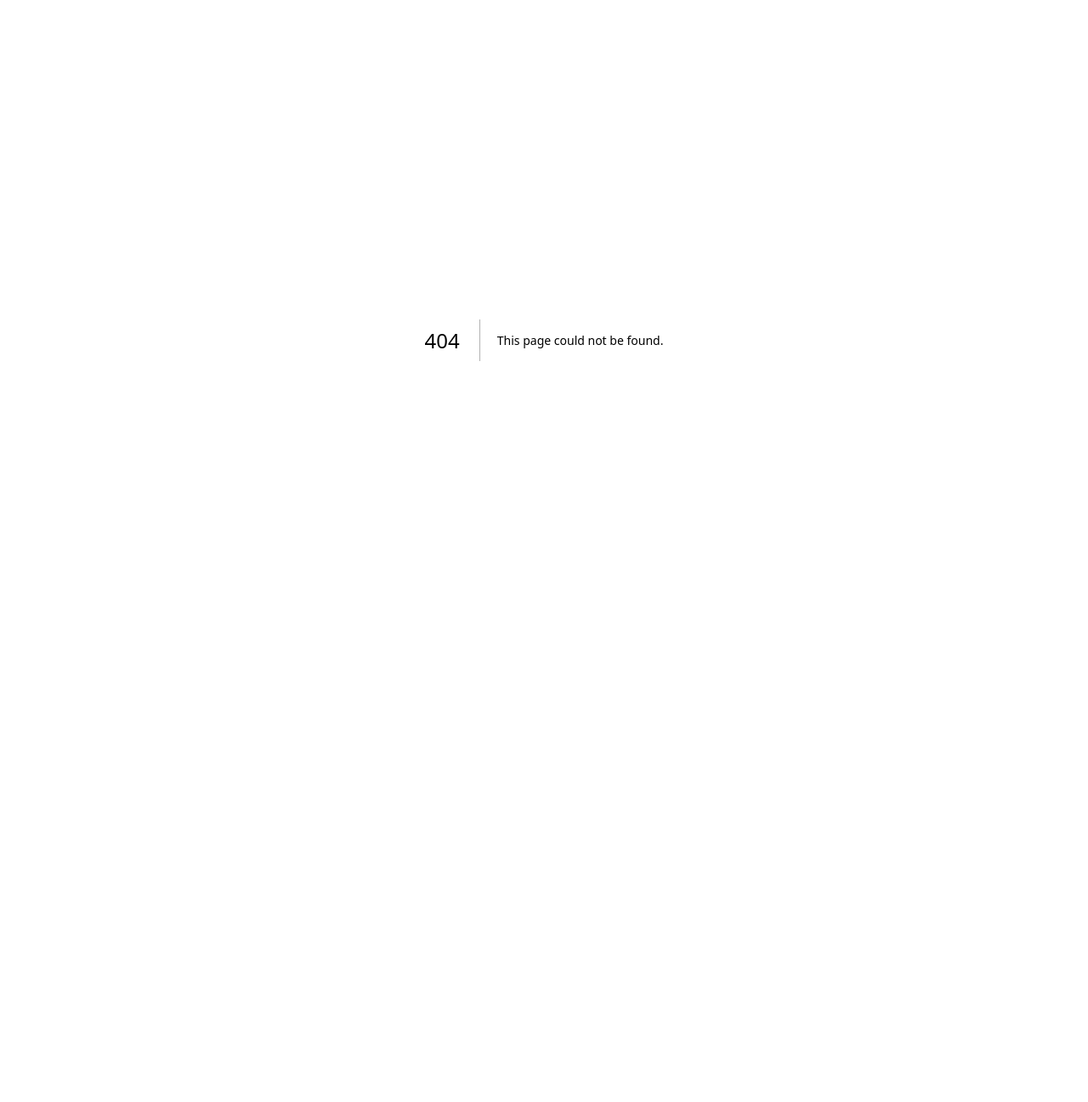
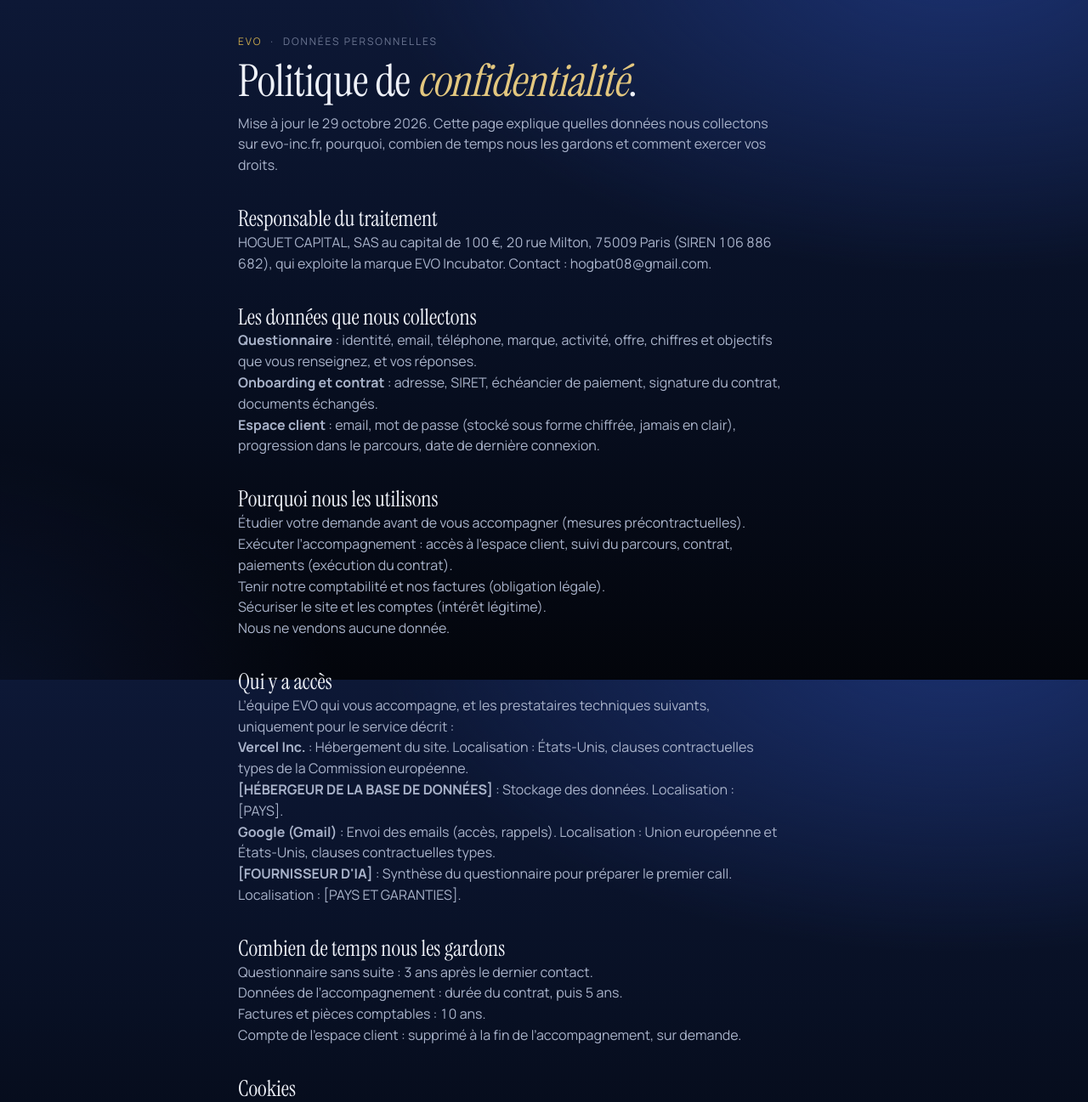
Before and after one commit to baptiste-hoguet/evo-onboarding, a Next.js app: page /confidentialite in a window 1280 px wide. Before the commit this address had no page. Shown: the top 1297 px of the page at 85% size. Before the commit the page ends 800 px from the top, so only its background shows below. Built offline with nearby package versions, Linux system fonts and the light colour scheme.

Commit message:
Ajoute la politique de confidentialité (brouillon, à compléter avant mise en ligne)
Hébergeur de la base de données et fournisseur d'IA restent à préciser.

Co-Authored-By: Claude Opus 5.5 <noreply@anthropic.com>
Claude-Session: https://claude.ai/code/session_01Bdd3ewDnMfsc4ddiCa5WvB

```diff
--- /dev/null
+++ b/src/app/confidentialite/layout.tsx
@@ -0,0 +1,15 @@
+import type { Metadata } from "next";
+import { Instrument_Serif, Manrope } from "next/font/google";
+import "../espace/espace.css";
+
+const display = Instrument_Serif({ variable: "--q-display", subsets: ["latin"], weight: "400", style: ["normal", "italic"] });
+const body = Manrope({ variable: "--q-body", subsets: ["latin"], weight: ["400", "500", "600", "700"] });
+
+export const metadata: Metadata = {
+  title: "Politique de confidentialité · EVO Incubator",
+  description: "Comment Hoguet Capital (EVO Incubator) traite les données personnelles collectées sur evo-inc.fr.",
+};
+
+export default function ConfidentialiteLayout({ children }: { children: React.ReactNode }) {
+  return <div className={`evos ${display.variable} ${body.variable}`}>{children}</div>;
+}
--- /dev/null
+++ b/src/app/confidentialite/page.tsx
@@ -0,0 +1,84 @@
+// Politique de confidentialité d'evo-inc.fr (espace client, questionnaire, onboarding).
+// À mettre à jour à chaque nouveau traitement (ex. ouverture du SaaS « 4 métriques »).
+const MAJ = "29 octobre 2026";
+const CONTACT = "hogbat08@gmail.com";
+
+const SOUS_TRAITANTS: [string, string, string][] = [
+  ["Vercel Inc.", "Hébergement du site", "États-Unis, clauses contractuelles types de la Commission européenne"],
+  ["[HÉBERGEUR DE LA BASE DE DONNÉES]", "Stockage des données", "[PAYS]"],
+  ["Google (Gmail)", "Envoi des emails (accès, rappels)", "Union européenne et États-Unis, clauses contractuelles types"],
+  ["[FOURNISSEUR D'IA]", "Synthèse du questionnaire pour préparer le premier call", "[PAYS ET GARANTIES]"],
+];
+
+export default function Confidentialite() {
+  return (
+    <main className="wrap">
+      <div>
+        <div className="eyebrow"><em>EVO</em><span>·</span><span>Données personnelles</span></div>
+        <h1>Politique de <i>confidentialité</i>.</h1>
+        <p className="lede">Mise à jour le {MAJ}. Cette page explique quelles données nous collectons sur evo-inc.fr, pourquoi, combien de temps nous les gardons et comment exercer vos droits.</p>
+      </div>
+
+      <section>
+        <h2>Responsable du traitement</h2>
+        <p className="lede">
+          HOGUET CAPITAL, SAS au capital de 100 €, 20 rue Milton, 75009 Paris (SIREN 106 886 682), qui exploite la marque EVO Incubator.
+          Contact : {CONTACT}.
+        </p>
+      </section>
+
+      <section>
+        <h2>Les données que nous collectons</h2>
+        <ul className="lede">
+          <li><b>Questionnaire</b> : identité, email, téléphone, marque, activité, offre, chiffres et objectifs que vous renseignez, et vos réponses.</li>
+          <li><b>Onboarding et contrat</b> : adresse, SIRET, échéancier de paiement, signature du contrat, documents échangés.</li>
+          <li><b>Espace client</b> : email, mot de passe (stocké sous forme chiffrée, jamais en clair), progression dans le parcours, date de dernière connexion.</li>
+        </ul>
+      </section>
+
+      <section>
+        <h2>Pourquoi nous les utilisons</h2>
+        <ul className="lede">
+          <li>Étudier votre demande avant de vous accompagner (mesures précontractuelles).</li>
+          <li>Exécuter l’accompagnement : accès à l’espace client, suivi du parcours, contrat, paiements (exécution du contrat).</li>
+          <li>Tenir notre comptabilité et nos factures (obligation légale).</li>
+          <li>Sécuriser le site et les comptes (intérêt légitime).</li>
+        </ul>
+        <p className="lede">Nous ne vendons aucune donnée.</p>
+      </section>
+
+      <section>
+        <h2>Qui y a accès</h2>
+        <p className="lede">L’équipe EVO qui vous accompagne, et les prestataires techniques suivants, uniquement pour le service décrit :</p>
+        <ul className="lede">
+          {SOUS_TRAITANTS.map(([nom, role, lieu]) => (
+            <li key={nom}><b>{nom}</b> : {role}. Localisation : {lieu}.</li>
+          ))}
+        </ul>
+      </section>
+
+      <section>
+        <h2>Combien de temps nous les gardons</h2>
+        <ul className="lede">
+          <li>Questionnaire sans suite : 3 ans après le dernier contact.</li>
+          <li>Données de l’accompagnement : durée du contrat, puis 5 ans.</li>
+          <li>Factures et pièces comptables : 10 ans.</li>
+          <li>Compte de l’espace client : supprimé à la fin de l’accompagnement, sur demande.</li>
+        </ul>
+      </section>
+
+      <section>
+        <h2>Cookies</h2>
+        <p className="lede">Le site utilise uniquement un cookie de session, indispensable pour rester connecté à l’espace client. Aucun cookie publicitaire ni de mesure d’audience.</p>
+      </section>
+
+      <section>
+        <h2>Vos droits</h2>
+        <p className="lede">
+          Vous pouvez demander l’accès à vos données, leur rectification, leur suppression, leur portabilité, ou vous opposer à un traitement,
+          en écrivant à {CONTACT}. Nous répondons sous un mois. Vous pouvez aussi saisir la CNIL (cnil.fr).
+        </p>
+      </section>
+    </main>
+  );
+}
--- a/src/app/espace/connexion/page.tsx
+++ b/src/app/espace/connexion/page.tsx
@@ -17,7 +17,7 @@ export default async function Connexion() {
         </div>
         <LoginForm />
         <p className="muted small">
-          EVO Incubator · Hoguet Capital · <Link href="/mentions-legales">Mentions légales</Link>
+          EVO Incubator · Hoguet Capital · <Link href="/mentions-legales">Mentions légales</Link> · <Link href="/confidentialite">Confidentialité</Link>
         </p>
       </div>
     </main>
--- a/src/app/mentions-legales/page.tsx
+++ b/src/app/mentions-legales/page.tsx
@@ -50,7 +50,7 @@ export default function MentionsLegales() {
         <h2>Données personnelles</h2>
         <p className="lede">
           Pour toute question sur vos données ou pour exercer vos droits (accès, rectification, suppression),
-          écrivez à {EDITEUR.email}.
+          écrivez à {EDITEUR.email}. Détails dans la <a href="/confidentialite"><u>politique de confidentialité</u></a>.
         </p>
       </section>
     </main>
```
